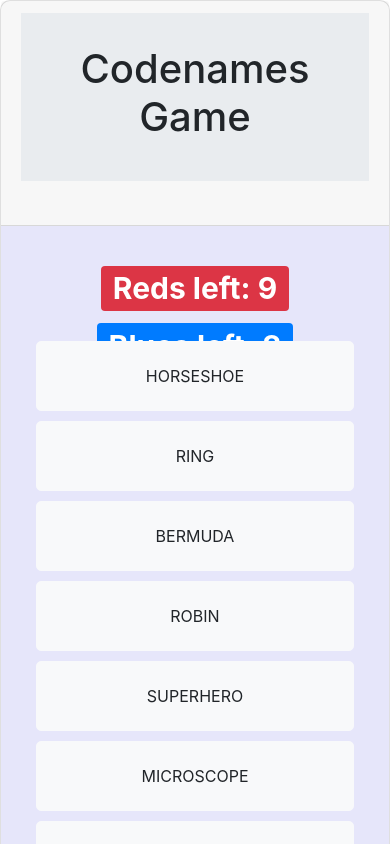
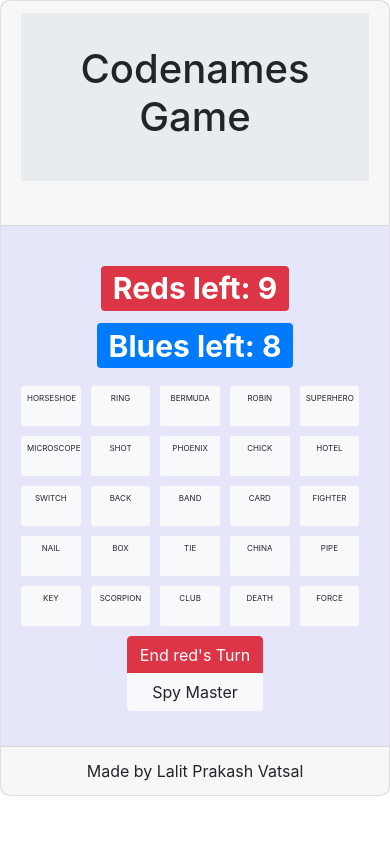
Before and after one commit to lprakashv/codenames-spa, a React (Create React App) app: page / in a window 390 px wide. Shown: the top 844 px of the page. Built offline with nearby package versions, Linux system fonts and the light colour scheme.

Commit message:
fixed mobile and spymaster

```diff
--- a/src/App.css
+++ b/src/App.css
@@ -1,10 +1,19 @@
-.bg {
-  background-image: url("./backgroundImage.png");
-  height: 100vh;
-  background-position: center;
-  background-repeat: no-repeat;
-  background-size: cover;
+
+@media all and (max-width: 1200px) { /* screen size until 1200px */
+  p {
+      font-size: 1.5em; /* 1.5x default size */
+  }
 }
+@media all and (max-width: 1000px) { /* screen size until 1000px */
+  p {
+      font-size: 1.2em; /* 1.2x default size */
+      }
+  }
+@media all and (max-width: 500px) { /* screen size until 500px */
+  p {
+      font-size: 0.5em; /* 0.8x default size */
+      }
+  }
 
 .App {
   text-align: center;
--- a/src/BoardReducer.js
+++ b/src/BoardReducer.js
@@ -17,7 +17,13 @@ export function NEW_GAME() {
     return {
         type: 'new-game'
     }
-};
+}
+
+export function SPY_MASTER() {
+    return {
+        type: 'spy-master'
+    }
+}
 
 function makeBoard(wordList) {
     const redWords = takeNWords(wordList, 9);
@@ -70,7 +76,8 @@ export default function reducer(
             black: 1
         },
         turn: 'red',
-        gameOver: false
+        gameOver: false,
+        spyMaster: false
     },
     action
 ) {
@@ -110,6 +117,12 @@ export default function reducer(
                 ...state,
                 turn: toggleTurn(state.turn)
             };
+        case 'spy-master':
+            console.log('action: spy-master');
+            return {
+                ...state,
+                spyMaster: !state.spyMaster
+            };
         default:
             return state;
     }
--- a/src/WordBoard.js
+++ b/src/WordBoard.js
@@ -1,38 +1,48 @@
 import React, { Component } from 'react';
-import { Container, Row, Col, Button, Badge, Card, Jumbotron } from 'react-bootstrap';
+import { Container, Row, Col, Button, Badge, Card, Jumbotron, ButtonGroup, Text } from 'react-bootstrap';
 import { connect } from 'react-redux';
 
-import { FINISH_TURN, OPEN, NEW_GAME } from './BoardReducer';
+import { FINISH_TURN, OPEN, NEW_GAME, SPY_MASTER } from './BoardReducer';
 
 function Tile(props) {
 
-    if (props.open) {
+    if (props.spyMaster || props.open) {
         return <Button variant="light"
             style={{
-                borderRadius: 5,
+                padding: 5,
+                borderRadius: 2,
                 height: '100%',
                 width: '100%',
-                color: props.color
+                color: props.color,
+                whiteSpace: 'nowrap',
+                justifyContent: 'center',
+                alignItems: 'center',
+                textAlign: 'center'
             }}
             disabled={true}>
-            {props.name}
+            <p>{props.name}</p>
         </Button>;
     } else {
         return <Button variant="light"
             style={{
-                borderRadius: 5,
+                padding: 5,
+                borderRadius: 2,
                 height: '100%',
-                width: '100%'
+                width: '100%',
+                whiteSpace: 'nowrap',
+                justifyContent: 'center',
+                alignItems: 'center',
+                textAlign: 'center'
             }}
             onClick={() => props.chooseWord(props.name)}>
-            {props.name}
+            <p>{props.name}</p>
         </Button>;
     }
 }
 
 class WordBoard extends Component {
     render() {
-        const { board, chooseWord, left, turn, gameOver } = this.props;
+        const { board, chooseWord, left, turn, gameOver, spyMaster, toggleSpymaster } = this.props;
 
         function rowColumns(rowNum) {
             let cols = [];
@@ -41,16 +51,18 @@ class WordBoard extends Component {
                 cols.push(
                     <Col key={rowNum * 5 + j}
                         sm={2}
+                        xs={2}
                         style={{
-                            height: 70,
-                            margin: 5
+                            margin: 5,
+                            padding: 0
                         }}
                     >
                         <Tile
                             open={item.open}
                             color={item.color}
                             name={item.name}
-                            chooseWord={chooseWord} />
+                            chooseWord={chooseWord}
+                            spyMaster={spyMaster} />
                     </Col>
                 );
             }
@@ -67,32 +79,28 @@ class WordBoard extends Component {
             );
         }
 
-        let lastRow = <Button variant={(turn == 'blue') ? 'primary' : 'danger'} style={{ width: '100%', height: '100%' }} >End {turn}'s Turn</Button>
+        let lastRow =
+            <ButtonGroup fluid vertical style={{ margin: 5 }}>
+                <Button variant={(turn == 'blue') ? 'primary' : 'danger'}>End {turn}'s Turn</Button>
+                <Button variant={(spyMaster) ? 'dark' : 'light'} onClick={() => toggleSpymaster()}>Spy Master</Button>
+            </ButtonGroup>
 
         if (gameOver) {
-            lastRow = <div style={{ width: '100%', height: '100%' }}>GAME OVER, WINNER IS "{(left.red == left.blue) ? 'BLUE' : 'RED'}"</div>
+            lastRow = <h1>GAME OVER, WINNER IS "{(left.red == left.blue) ? 'BLUE' : 'RED'}"</h1>
         }
 
         return (
-            <Card  style={{borderRadius: 10}}>
+            <Card style={{ borderRadius: 10 }}>
                 <Card.Header><Jumbotron fluid><h1>Codenames Game</h1></Jumbotron></Card.Header>
-                <Card.Body style={{backgroundColor: 'lavender'}}>
-                    <Container style={{ padding: 10, border: 1 }}>
-                        <Row
-                            style={{
-                                margin: 5,
-                                height: 70
-                            }}
+                <Card.Body style={{ backgroundColor: (spyMaster) ? 'black' : 'lavender' }}>
+                    <Container style={{ padding: 10 }}>
+                        <Row fluid style={{margin: 5}}
                             className="justify-content-md-center">
                             <Col sm={3}><h1><Badge variant="danger">Reds left: {left.red}</Badge></h1></Col>
                             <Col sm={3}><h1><Badge variant="primary">Blues left: {left.blue}</Badge></h1></Col>
                         </Row>
                         {rows}
                         <Row
-                            style={{
-                                margin: 5,
-                                height: 70
-                            }}
                             className="justify-content-md-center">
                             <Col sm={3}>
                                 {lastRow}
@@ -113,7 +121,8 @@ const mapStateToProps = state => {
         board: state.board,
         turn: state.turn,
         left: state.left,
-        gameOver: state.gameOver
+        gameOver: state.gameOver,
+        spyMaster: state.spyMaster
     };
 };
 
@@ -121,7 +130,8 @@ const mapDispatchToProps = (dispatch) => {
     return {
         newGame: () => dispatch(NEW_GAME()),
         chooseWord: (word) => dispatch(OPEN(word)),
-        finishTurn: () => dispatch(FINISH_TURN())
+        finishTurn: () => dispatch(FINISH_TURN()),
+        toggleSpymaster: () => dispatch(SPY_MASTER())
     };
 };
 
```
